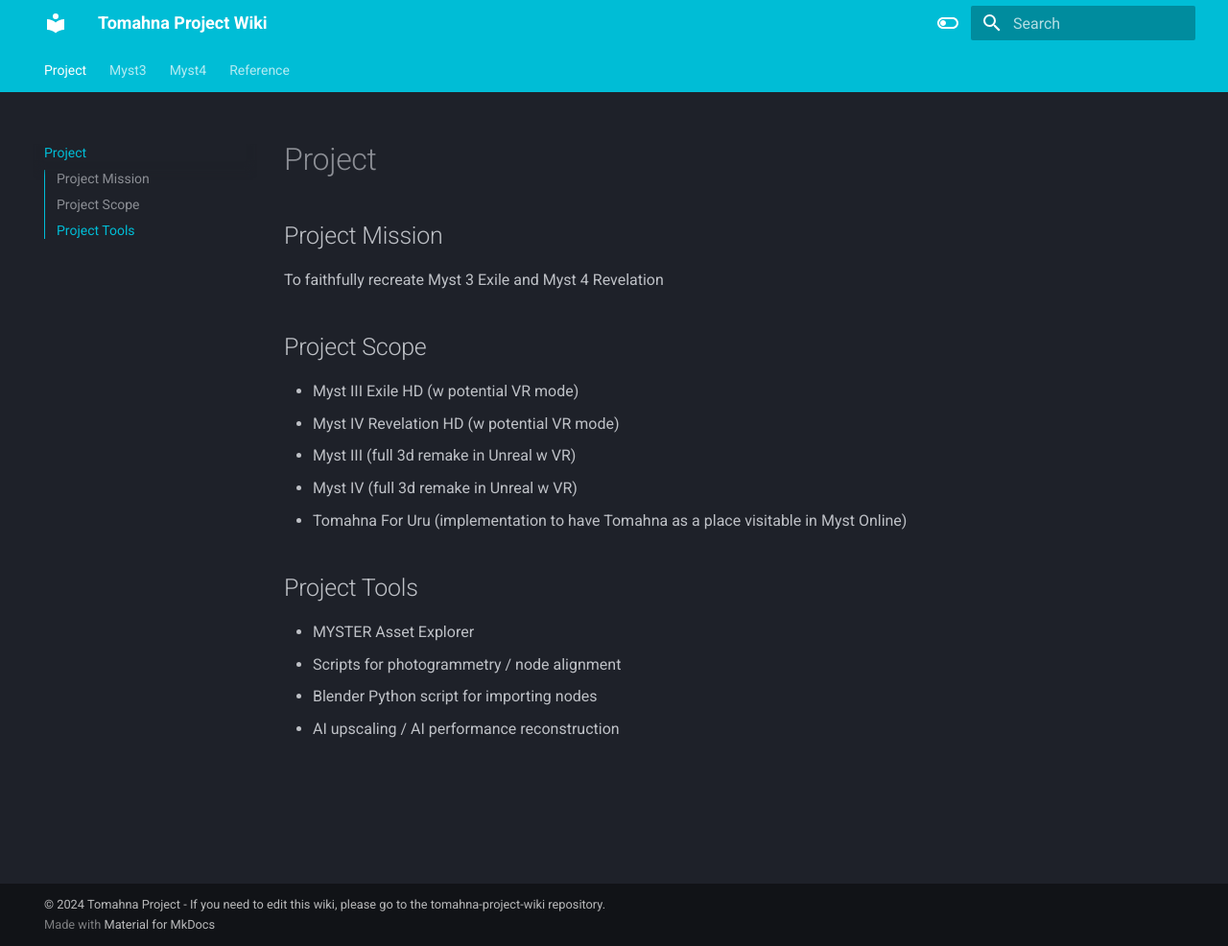
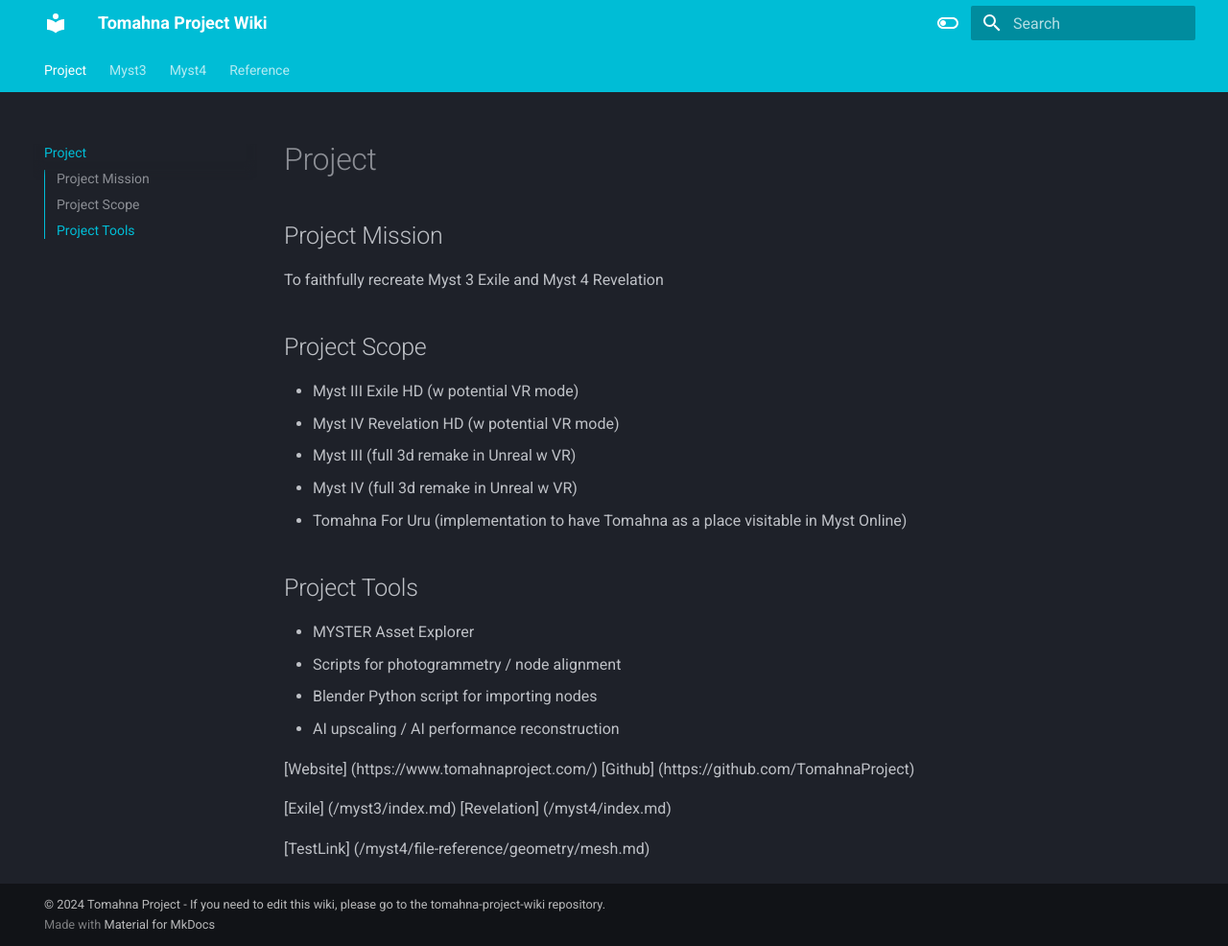
Before and after one commit to TomahnaProject/tomahna-project-wiki, an MkDocs documentation site: the page built from docs/index.md, in a window 1280 px wide and 986 px high. Shown: the whole window at 96% size. Built offline with MkDocs 1.6.1 and Material for MkDocs 9.7.7, drawn with Linux system fonts in a browser that asks for light colours.

Commit message:
more link testing

```diff
--- a/docs/index.md
+++ b/docs/index.md
@@ -15,3 +15,12 @@ To faithfully recreate Myst 3 Exile and Myst 4 Revelation
 - Scripts for photogrammetry / node alignment
 - Blender Python script for importing nodes
 - AI upscaling / AI performance reconstruction
+
+
+[Website] (https://www.tomahnaproject.com/)
+[Github] (https://github.com/TomahnaProject)
+
+[Exile] (/myst3/index.md)
+[Revelation] (/myst4/index.md)
+
+[TestLink] (/myst4/file-reference/geometry/mesh.md)
```
